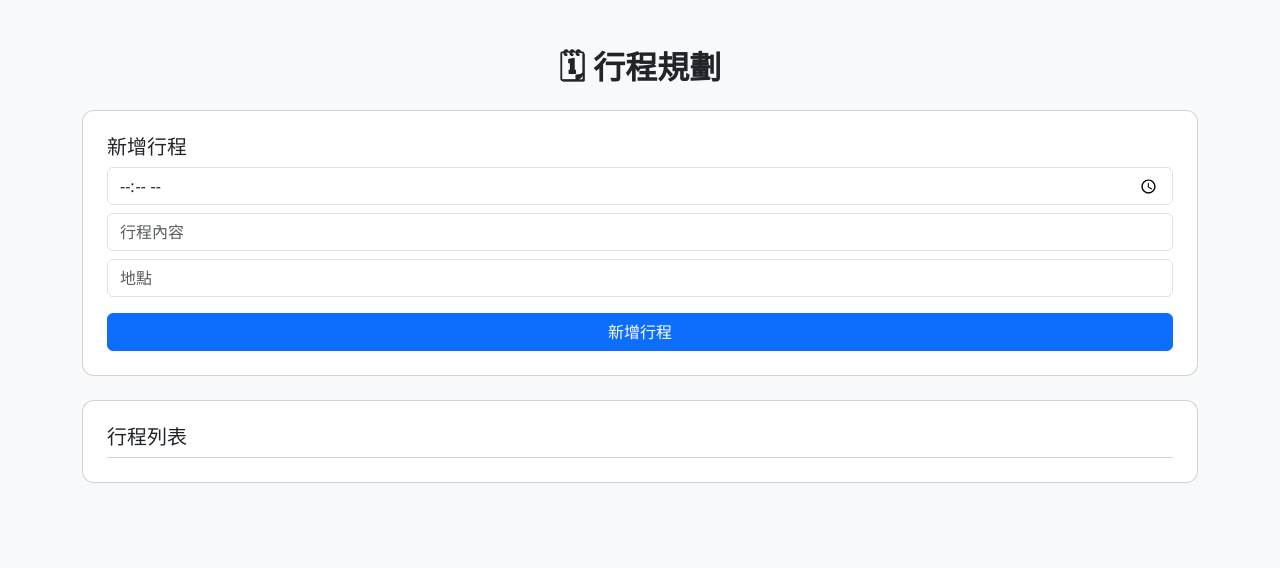
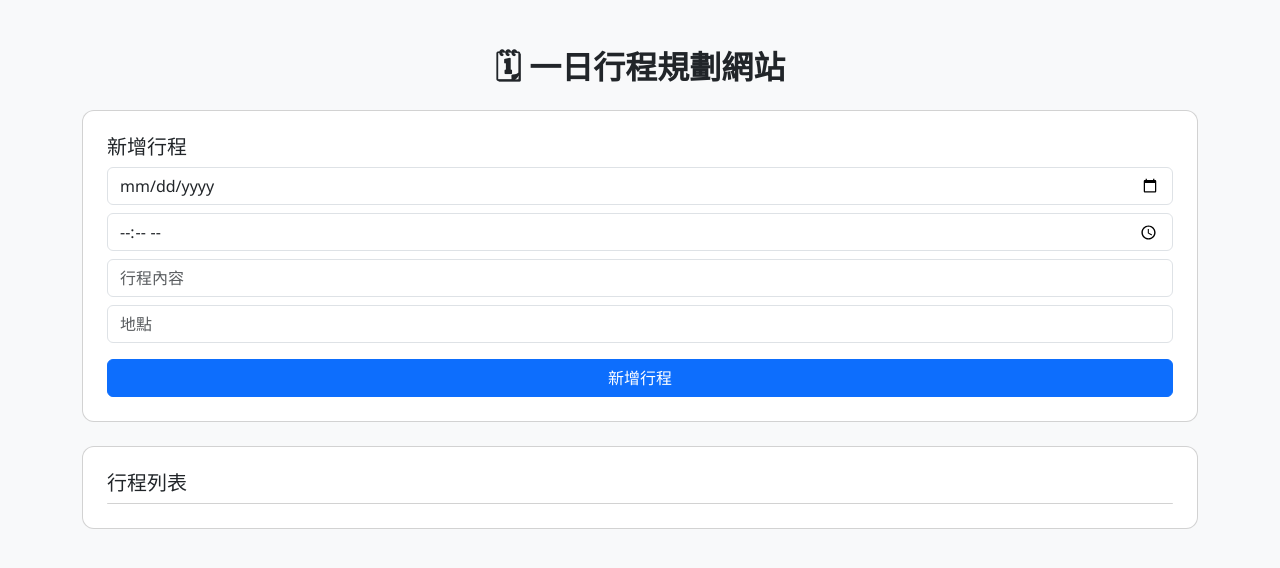
Before and after one commit to chiao940906-stack/trip-planner, a plain HTML site: page index.html in a window 1280 px wide. Drawn offline with nearby package versions, Linux system fonts and the light colour scheme; files that its build step writes are made by us from their sources; files whose address does not match are found by name.

Commit message:
Update index.html

```diff
--- a/index.html
+++ b/index.html
@@ -2,7 +2,7 @@
 <html lang="zh-TW">
 <head>
   <meta charset="UTF-8">
-  <title>行程規劃</title>
+  <title>一日行程規劃</title>
 
   <!-- Bootstrap 5 -->
   <link href="https://cdn.jsdelivr.net/npm/bootstrap@5.3.2/dist/css/bootstrap.min.css" rel="stylesheet">
@@ -14,13 +14,14 @@
 <body class="bg-light">
 
 <div class="container mt-5">
-  <h2 class="text-center mb-4">🗓 行程規劃</h2>
+  <h2 class="text-center mb-4">🗓 一日行程規劃網站</h2>
 
   <!-- 新增行程 -->
   <div class="card p-4 mb-4">
     <h5>新增行程</h5>
 
-    <input type="time" id="time" class="form-control mb-2">
+    <input type="date" id="date" class="form-control mb-2" placeholder="日期">
+    <input type="time" id="time" class="form-control mb-2" placeholder="時間">
     <input type="text" id="title" class="form-control mb-2" placeholder="行程內容">
     <input type="text" id="place" class="form-control mb-3" placeholder="地點">
 
```
